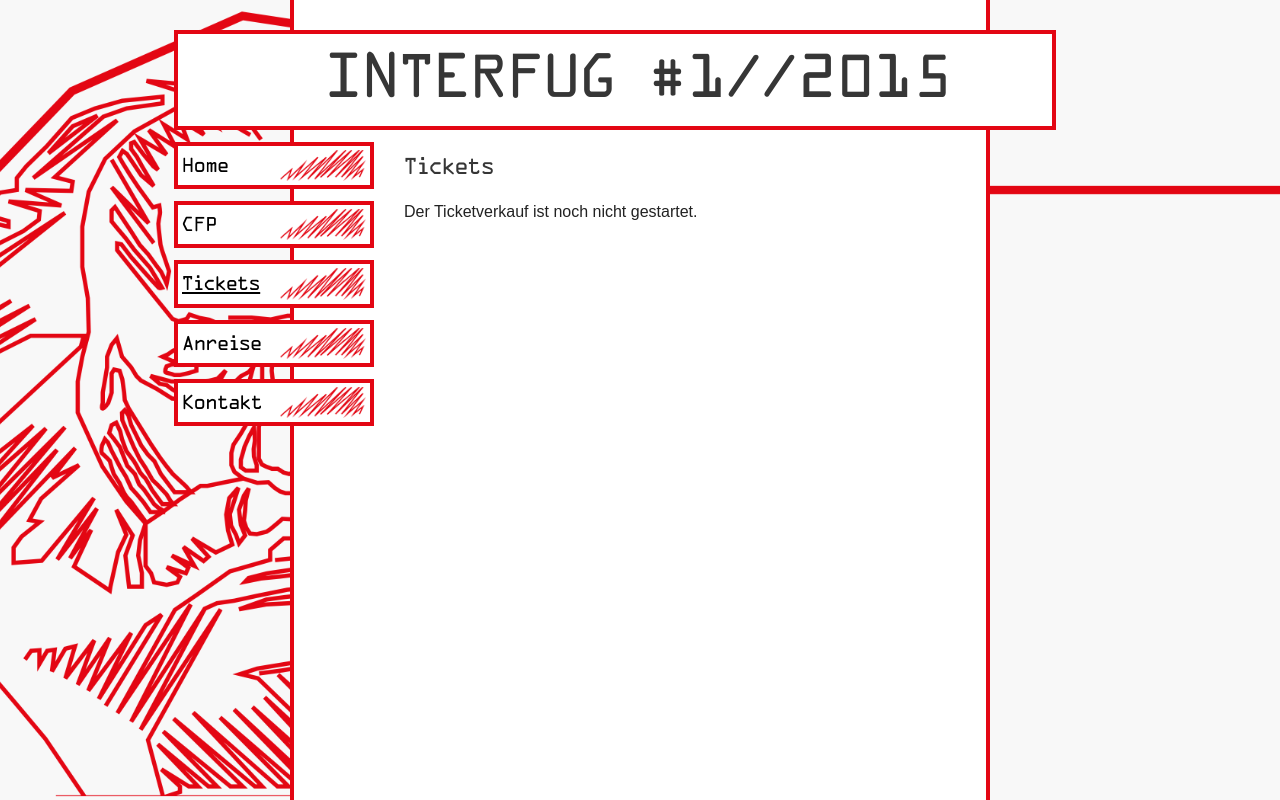
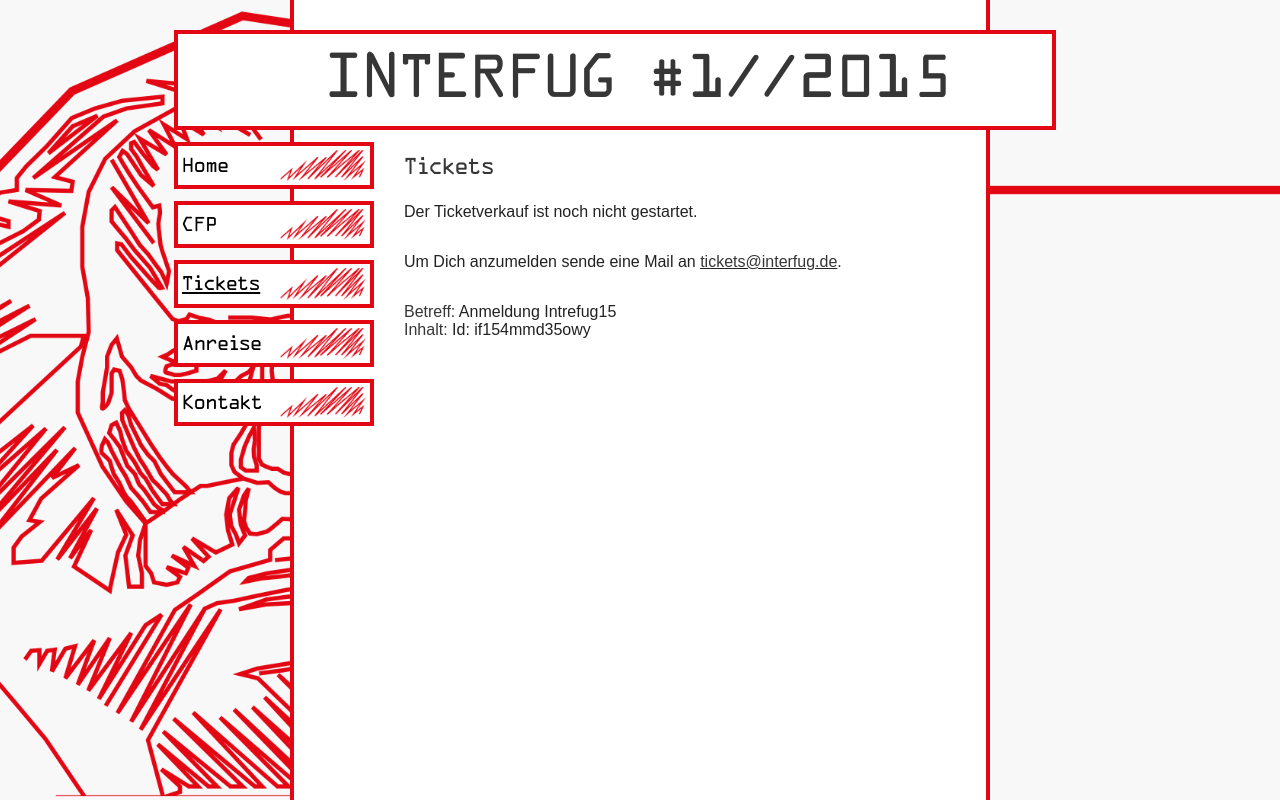
Before and after one commit to ChaosChemnitz/interfug15, a PHP site: page /tickets in a window 1280 px wide. Run offline with PHP 8.4, Linux system fonts and the light colour scheme.

Commit message:
ticket codes

```diff
--- a/index.php
+++ b/index.php
@@ -39,11 +39,14 @@ Array("name"=>"kontakt","url"=>"/kontakt","title"=>"Kontakt")
 					</nav>
 					<div>
 					<article>
-					<?php
-					foreach($pages as $p)
-						if($pageId==$p["name"])
-							echo file_get_contents("text/".$p["name"].".html");
-					?>
+			<?php
+			foreach($pages as $p){
+				if($pageId==$p["name"]){
+					$c="if15".substr(base_convert(md5("if15".rand()), 16, 36), 0, 9);
+					echo str_replace("#code#",$c,file_get_contents("text/".$p["name"].".html"));
+				}
+			}
+			?>
 					<!--footer id="footer" class="box" style="color:#C0C0C0">
 						<ul class="links">
 							<li><a href="https://chaoschemnitz.de/ChaosChemnitz:Impressum">Impressum</a></li>
--- a/text/tickets.html
+++ b/text/tickets.html
@@ -3,4 +3,10 @@
 	<p>
 	Der Ticketverkauf ist noch nicht gestartet.
 	</p>
+	<p>
+		Um Dich anzumelden sende eine Mail an <a href="mailto:tickets@interfug.de?subject=Anmeldung%20Intrefug15&body=Id:%20#code#"><b>tickets@interfug.de</b></a>.
+	</p><p>
+		<b>Betreff:</b> Anmeldung Intrefug15<br>
+		<b>Inhalt:</b> Id: #code#
+	</p>
 </div>
```
